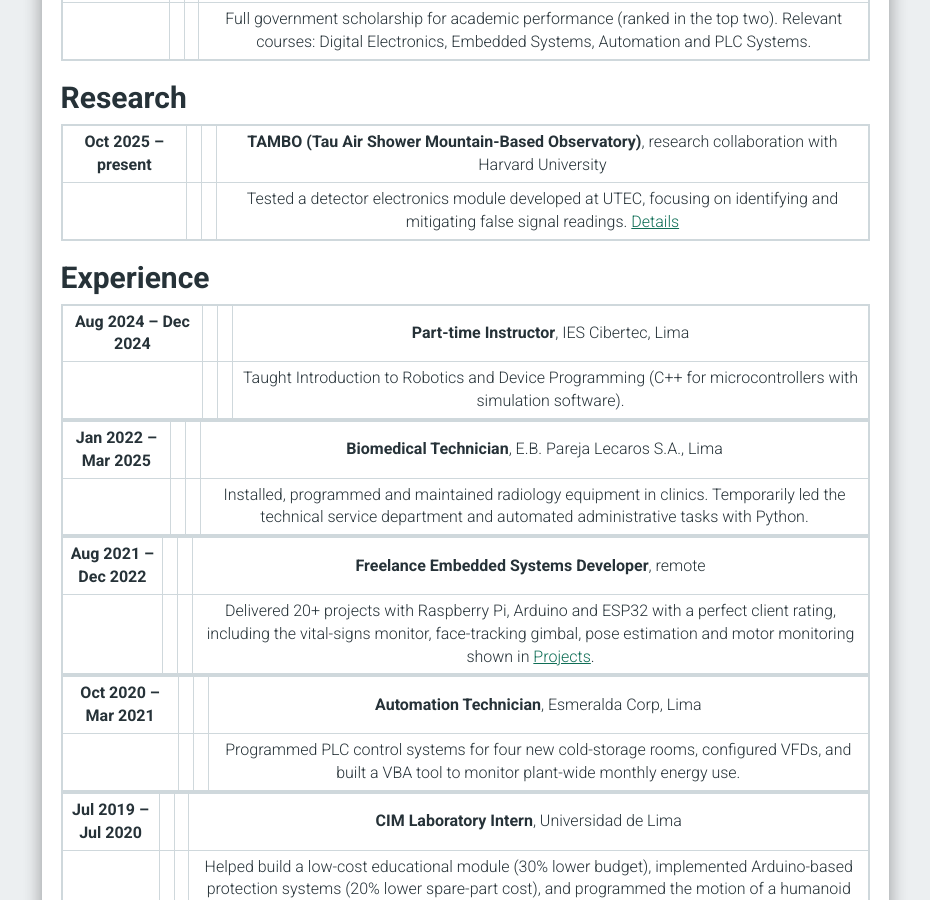
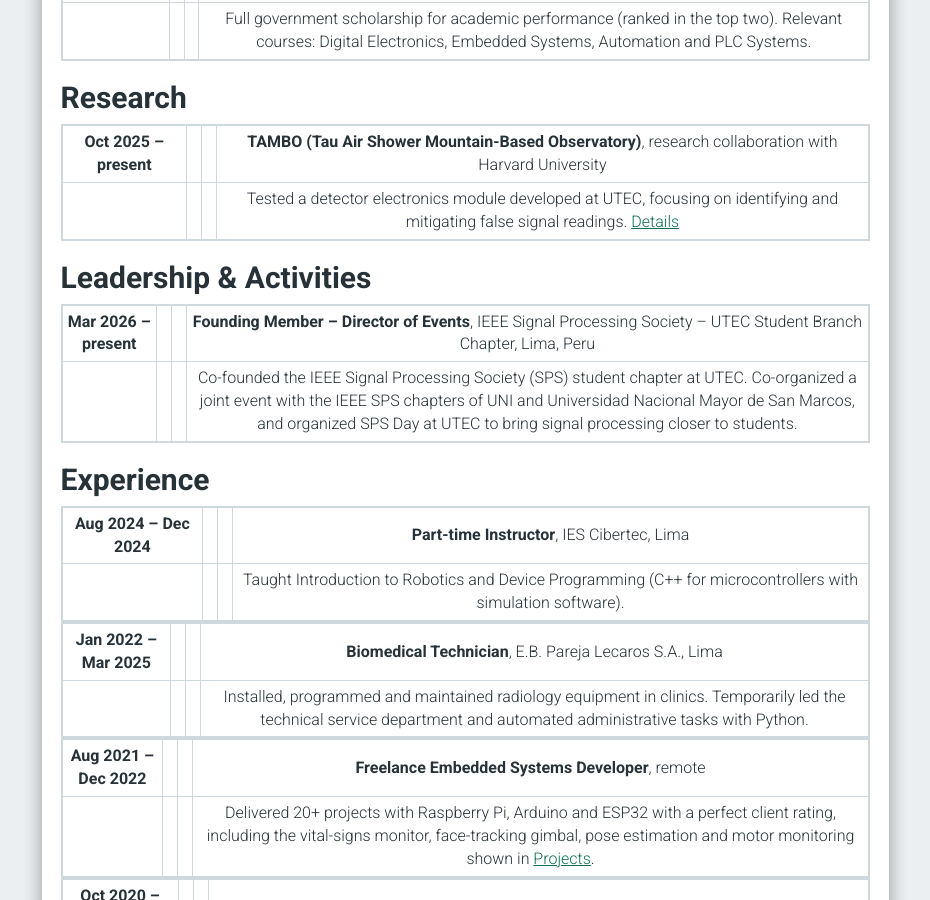
Before and after one commit to josecarita/josecarita.github.io, a Jekyll site: the page built from resume.md, in a window 1280 px wide and 900 px high, scrolled down 663 px. Shown: the whole window, without its empty margins (321-1251 px from the left). Built offline with Jekyll 4.4.1, drawn with Linux system fonts in a browser that asks for light colours; nearby versions of some CDN libraries.

Commit message:
Add IEEE Signal Processing Society chapter role
New Leadership & Activities section on the profile page and a short
mention in the About page.

Co-Authored-By: Claude Opus 5.5 <noreply@anthropic.com>

```diff
--- a/resume.md
+++ b/resume.md
@@ -24,6 +24,11 @@ permalink: /resume/
 
 | __Oct 2025 – present__ ||| __TAMBO (Tau Air Shower Mountain-Based Observatory)__, research collaboration with Harvard University |
 | ||| Tested a detector electronics module developed at UTEC, focusing on identifying and mitigating false signal readings. [Details](/proj/tambo) |
+
+## __Leadership & Activities__
+
+| __Mar 2026 – present__ ||| __Founding Member – Director of Events__, IEEE Signal Processing Society – UTEC Student Branch Chapter, Lima, Peru |
+| ||| Co-founded the IEEE Signal Processing Society (SPS) student chapter at UTEC. Co-organized a joint event with the IEEE SPS chapters of UNI and Universidad Nacional Mayor de San Marcos, and organized SPS Day at UTEC to bring signal processing closer to students. |
 
 ## __Experience__
 
```
Also changed, not shown: about.md (+1 -1 lines).
